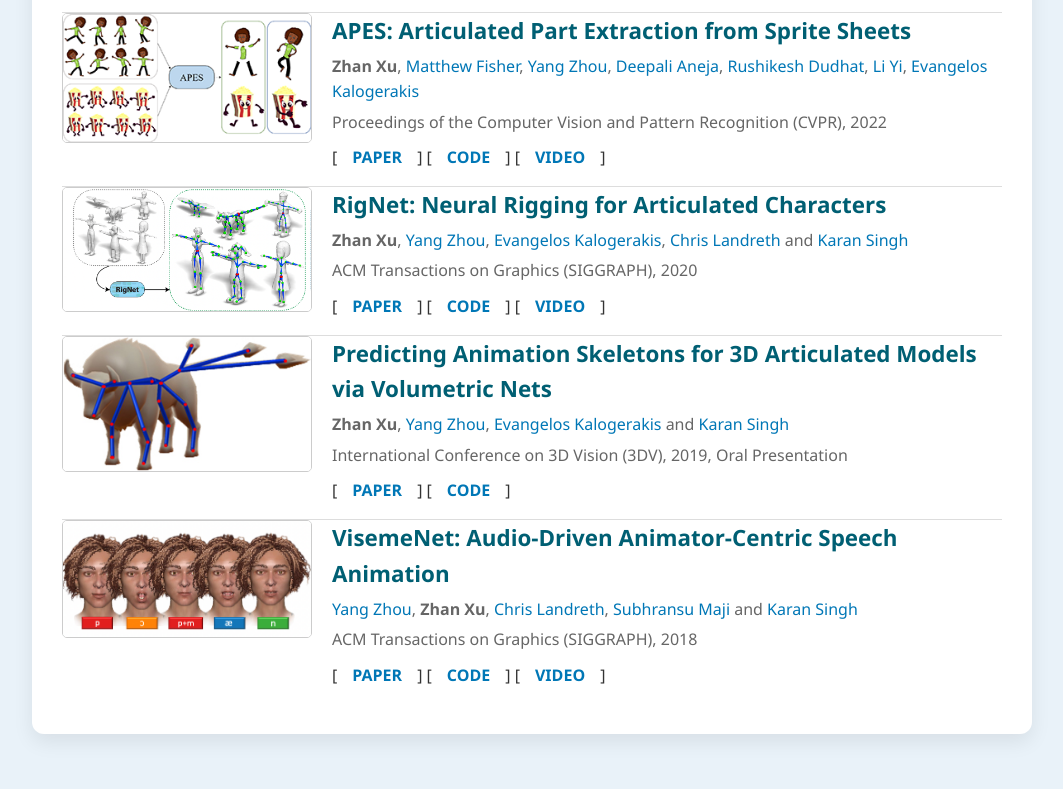
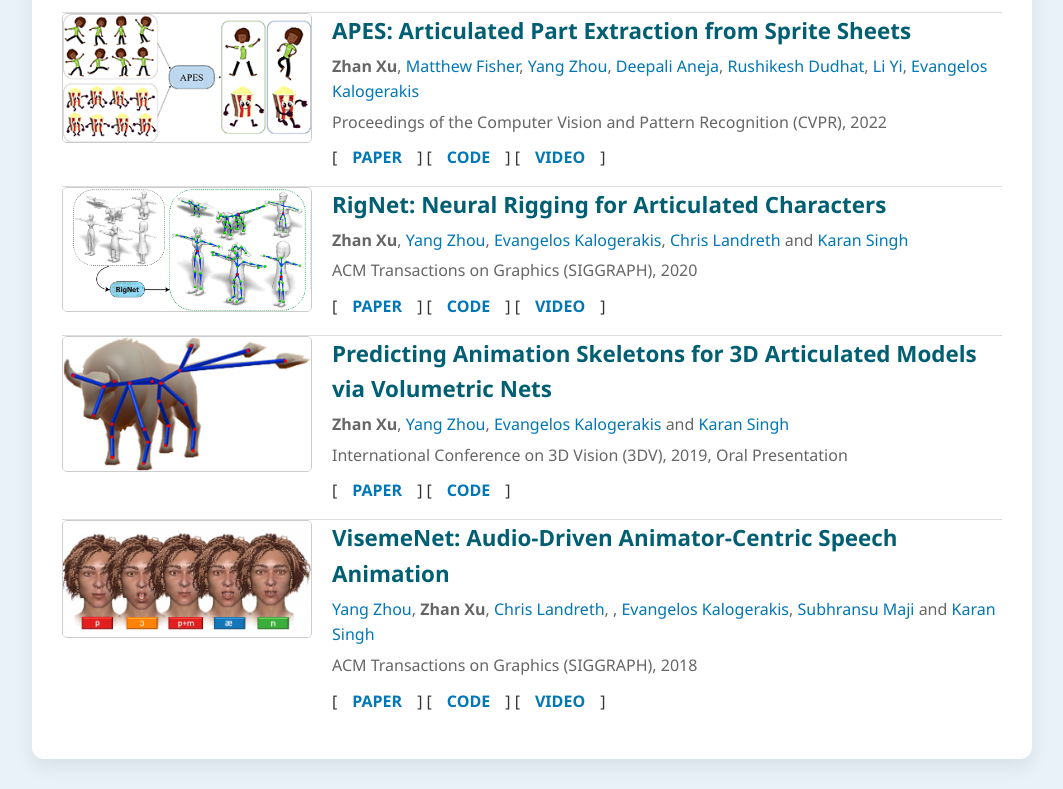
Before and after one commit to zhan-xu/zhan-xu.github.io, a plain HTML site: page index.html in a window 1280 px wide. Shown: the part 2397-3186 px from the top of the page, without its empty margins (108-1171 px from the left). Before the commit the page ends 3161 px from the top, so only its background shows below. Drawn offline with Linux system fonts and the light colour scheme.

Commit message:
Update index.html

```diff
--- a/index.html
+++ b/index.html
@@ -419,7 +419,7 @@
           <img src="publication/visemenet.png" alt="VisemeNet snapshot">
           <div class="info">
             <h3><a href="https://people.umass.edu/~yangzhou/visemenet/"><b>VisemeNet: Audio-Driven Animator-Centric Speech Animation</b></a></h3>
-            <p><a href="https://yzhou359.github.io/">Yang Zhou</a>, <strong>Zhan Xu</strong>, <a href="https://www.chrislandreth.com/">Chris Landreth</a>, <a href="https://people.cs.umass.edu/~smaji/">Subhransu Maji</a> and <a href="https://www.dgp.toronto.edu/~karan/">Karan Singh</a></p>
+            <p><a href="https://yzhou359.github.io/">Yang Zhou</a>, <strong>Zhan Xu</strong>, <a href="https://www.chrislandreth.com/">Chris Landreth</a>, , <a href="https://people.cs.umass.edu/~kalo/">Evangelos Kalogerakis</a>, <a href="https://people.cs.umass.edu/~smaji/">Subhransu Maji</a> and <a href="https://www.dgp.toronto.edu/~karan/">Karan Singh</a></p>
             <p>ACM Transactions on Graphics (SIGGRAPH), 2018</p>
             <div class="links">
               [<a href="https://arxiv.org/abs/1805.09488">PAPER</a>]
```
